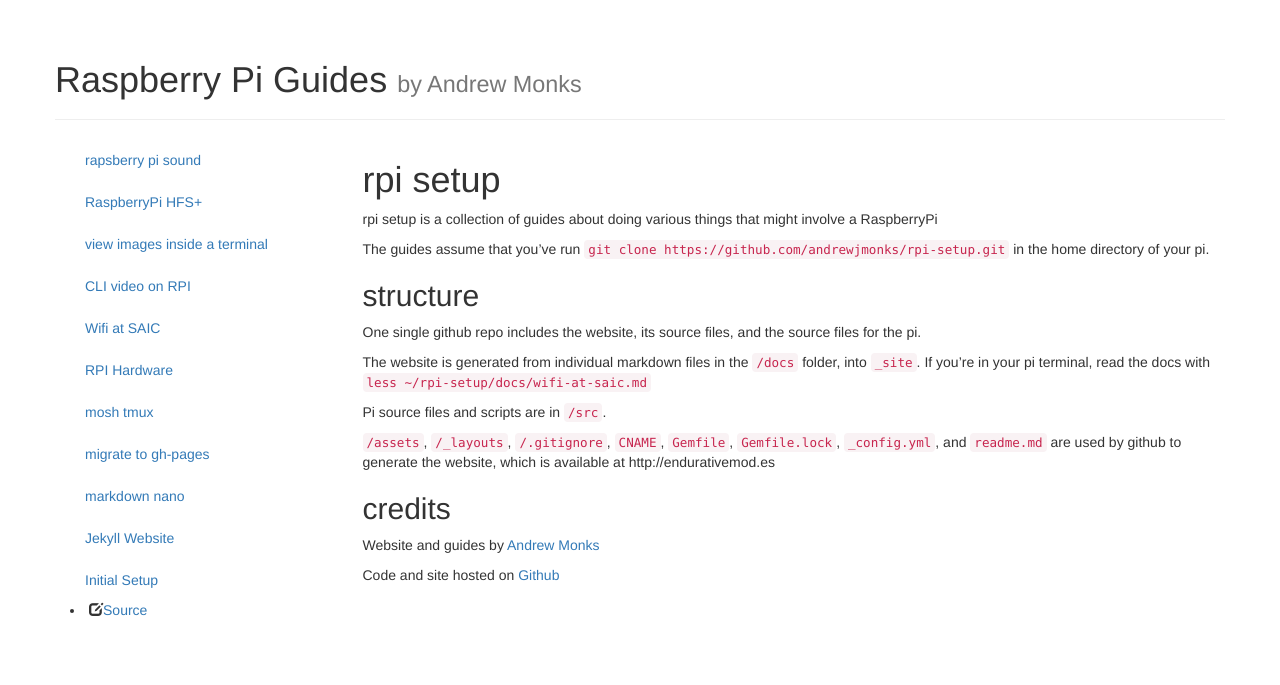
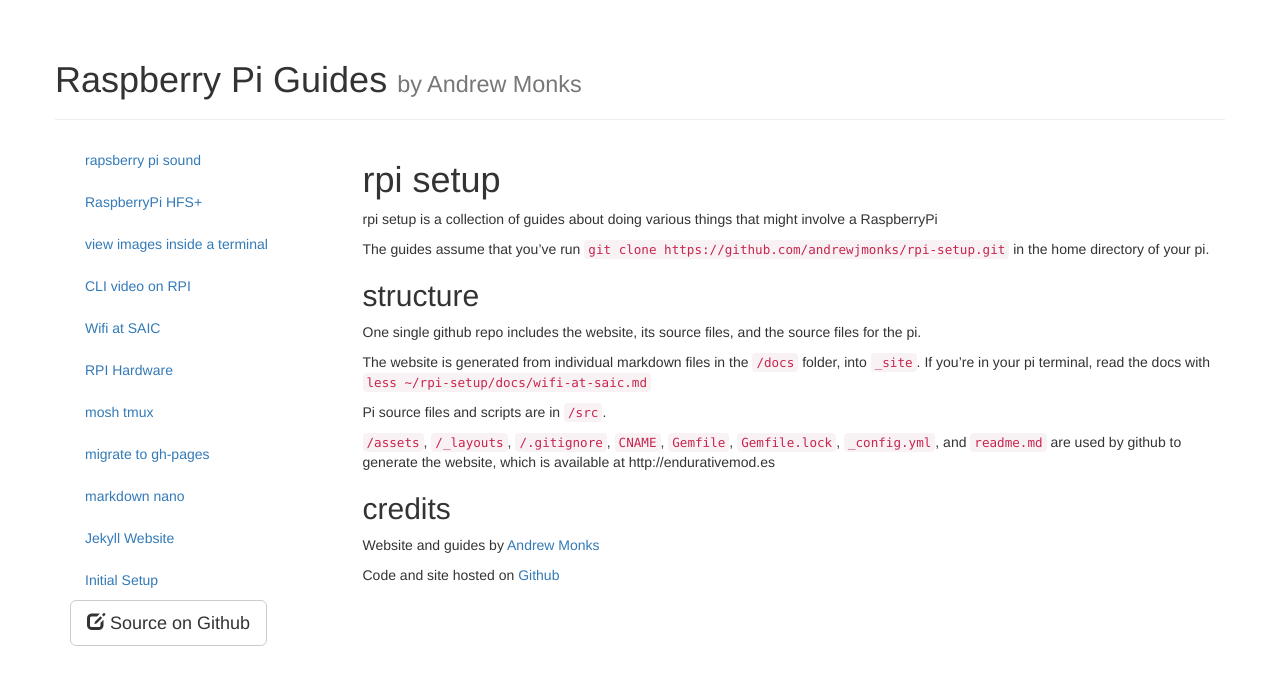
Before and after one commit to amonks/rpi-setup, a Jekyll site: the page built from readme.md, in a window 1280 px wide. Shown: the top 685 px of the page. Built offline with Jekyll 4.4.1, drawn with Linux system fonts in a browser that asks for light colours; nearby versions of some CDN libraries.

Commit message:
github link

```diff
--- a/_layouts/default.html
+++ b/_layouts/default.html
@@ -57,9 +57,9 @@
                     </li>
                     {% endfor %}
                 </ul>
-               <li class="menu-item-divided">
-                    <span class="glyphicon glyphicon-edit"></span><a href="https://github.com/andrewjmonks/rpi-setup">Source</a>
-                </li>
+               <button type="button" class="btn btn-default btn-lg">
+                  <span class="glyphicon glyphicon-edit"></span> Source on Github
+                </button>
             </div>
 
     		<div id="main" class="content col-md-9">
```
